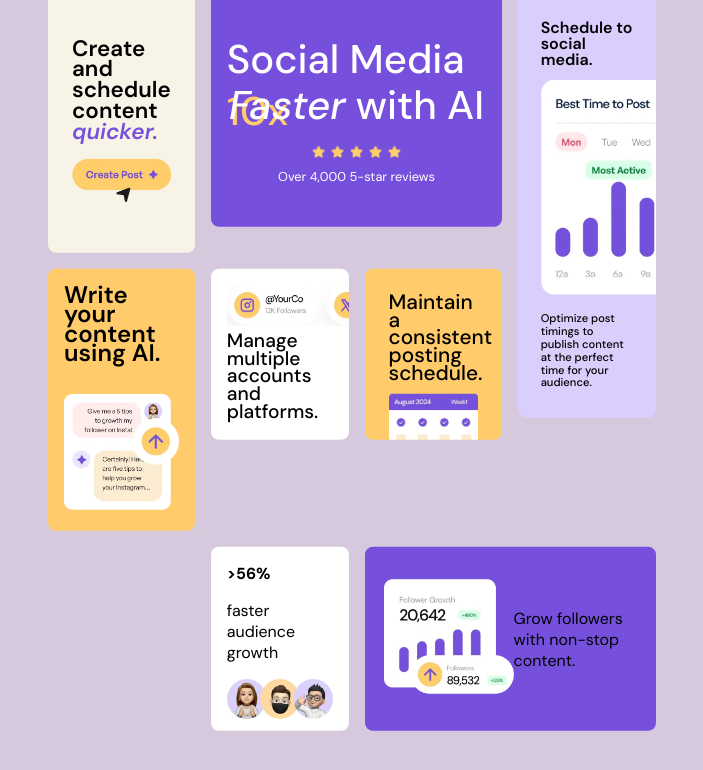
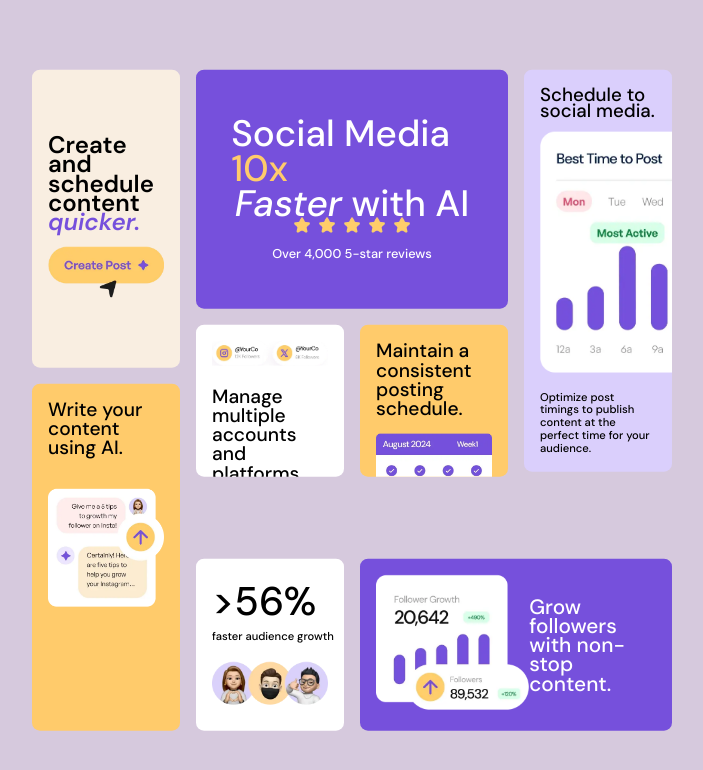
Before and after one commit to Kzuu1023/bento-grid-main, a plain HTML site: page index.html in a window 1280 px wide. Shown: the whole page, without its empty margins (288-991 px from the left). Drawn offline with Linux system fonts and the light colour scheme.

Commit message:
bento grid main

```diff
--- a/index.html
+++ b/index.html
@@ -68,13 +68,11 @@
                 </div>
 
                 <div class="social__media-container">
-                    <div class="social__media-platforms">
-                        <img
-                            src="assets/images/illustration-multiple-platforms.webp"
-                            alt=""
-                        />
-                        <p>Manage multiple accounts and platforms.</p>
-                    </div>
+                    <img
+                        src="assets/images/illustration-multiple-platforms.webp"
+                        alt=""
+                    />
+                    <p>Manage multiple accounts and platforms.</p>
                 </div>
 
                 <div class="posting__schedule-container">
--- a/style.css
+++ b/style.css
@@ -1,9 +1,14 @@
 @import url("https://fonts.googleapis.com/css2?family=DM+Sans:ital,opsz,wght@0,9..40,100..1000;1,9..40,100..1000&family=Figtree:ital,wght@0,300..900;1,300..900&family=Roboto:ital,wght@0,100;0,300;0,400;0,500;0,700;0,900;1,100;1,300;1,400;1,500;1,700;1,900&display=swap");
 
 :root {
-    --reviews-bg-color: hsl(256, 67%, 59%);
-    --reviews-span-color: hsl(39, 100%, 71%);
+    --purple-100: hsl(254, 88%, 90%);
+    --purple-500: hsl(256, 67%, 59%);
+    --yellow-100: hsl(31, 66%, 93%);
+    --yellow-500: hsl(39, 100%, 71%);
+    --white: hsl(0, 0%, 100%);
+    --black: hsl(0, 0%, 7%);
 }
+
 * {
     margin: 0;
     padding: 0;
@@ -13,264 +18,214 @@
 body {
     font-family: "DM Sans", sans-serif;
     background-color: #d6c9dd;
+    display: grid;
+    place-content: center;
+    position: absolute;
+    top: 50%;
+    left: 50%;
+    transform: translate(-50%, -50%);
+}
+
+img {
+    max-width: 100%;
+}
+
+h1,
+h2,
+h3,
+h4 {
+    width: auto;
 }
 
 .grid__container {
+    max-width: 1440px;
     display: grid;
+    /* grid-auto-columns: repeat(4, 1fr);
+    grid-auto-rows: auto; */
     grid-template-columns: repeat(4, 1fr);
-    grid-template-rows: repeat(3, 1fr);
+    grid-template-rows: repeat(3, auto);
+
     grid-template-areas:
-        "create__schedule-container reviews__container reviews__container schedule__container"
-        "write__ai-container social__media-container posting__schedule-container schedule__container"
-        ". growth__audience-container followers__container followers__container";
-    position: absolute;
-    left: 50%;
-    top: 50%;
-    transform: translate(-50%, -50%);
+        "create review review schedule"
+        "create review review schedule"
+        "create review review schedule"
+        "create social posting schedule"
+        "write social posting schedule"
+        "write social posting schedule"
+        "write social posting schedule"
+        "write growth followers followers";
     gap: 1rem;
+}
+
+.grid__container p {
+    font-size: 1.2rem;
+    line-height: 1.2rem;
+    font-weight: 500;
+}
+
+.grid__container > div {
     padding: 1rem;
+    border-radius: 0.5rem;
+    overflow: hidden;
 }
 
 .grid__container .create__schedule-container {
     display: flex;
-    width: 100%;
-    height: 100%;
     flex-direction: column;
     align-items: center;
     justify-content: center;
-    padding: 1.5rem;
+    background-color: var(--yellow-100);
     gap: 1rem;
-    background-color: hsl(40, 56%, 94%);
-    border-radius: 0.5rem;
-    /* grid-column: 1 / 2;
-    grid-row: 2 / 2; */
-    grid-area: create__schedule-container;
+    grid-area: create;
 }
 
 .create__schedule-container p {
-    font-size: 1.4rem;
-    line-height: 1.3rem;
+    font-size: 1.5rem;
     font-weight: 600;
 }
 
 .create__schedule-container i {
-    color: hsl(256, 67%, 59%);
+    color: var(--purple-500);
 }
 
 .grid__container .reviews__container {
     display: flex;
-    width: 100%;
-    height: 90%;
-    flex-direction: column;
     align-items: center;
     justify-content: center;
-    background-color: var(--reviews-bg-color);
-    padding: 1rem;
-    border-radius: 0.5rem;
-    gap: 0.6rem;
-    /* grid-column: 2 / 4;
-    grid-row: 2 / 2; */
-    grid-area: reviews__container;
+    flex-direction: column;
+    background-color: var(--purple-500);
+    gap: 1rem;
+    padding: 2.2rem;
+    grid-area: review;
 }
 
-.grid__container .reviews__container .reviews__first-row,
-.grid__container .reviews__container .reviews__second-row {
+.reviews__container img {
+    width: 50%;
+}
+
+.reviews__container .reviews__first-row,
+.reviews__container .reviews__second-row {
     display: flex;
     flex-direction: column;
     align-items: center;
 }
 
-.grid__container .create__schedule-container img {
-    width: 100%;
-}
-
-.grid__container .reviews__container .reviews__first-row {
+.reviews__container .reviews__first-row {
     max-width: 100%;
     max-height: 50%;
 }
 
-.grid__container .reviews__container .reviews__second-row p {
+.reviews__container .reviews__second-row p {
     font-size: 0.8rem;
     color: #ffff;
     margin-top: 0.5rem;
 }
 
+.reviews__container span {
+    color: var(--yellow-500);
+}
+
 .reviews__container h1,
 .reviews__container h2 {
     max-width: 100%;
-    color: #ffff;
-
-    font-size: 2.5rem;
+    color: var(--white);
+    font-size: 2.3rem;
     font-weight: 500;
-}
-
-.reviews__container h1 {
-    max-height: 45%;
-}
-.reviews__container span {
-    color: var(--reviews-span-color);
-}
-
-.reviews__container img {
-    width: 35%;
-}
-
-.grid__container .social__media-container {
-    max-width: 100%;
-    max-height: 65%;
-    background-color: #ffff;
-    padding: 1rem;
-    overflow: hidden;
-    border-radius: 0.5rem;
-    grid-area: social__media-container;
-    /* grid-column: 2;
-    grid-row: 1 / 2; */
-    align-self: stretch;
-}
-
-.social__media-container .social__media-platforms {
-    display: flex;
-    flex-direction: column;
-    gap: 0.4rem;
-}
-
-.social__media-container .social__media-platforms p {
-    font-size: 1.2rem;
-    line-height: 1.1rem;
-    font-weight: 500;
-}
-
-.social__media-container .social__media-platforms img {
-    width: 12rem;
-}
-
-.grid__container .posting__schedule-container {
-    display: flex;
-    max-width: 100%;
-    max-height: 65%;
-    flex-direction: column;
-    background-color: hsl(39, 100%, 71%);
-    padding: 1.5rem;
-    gap: 0.8rem;
-    overflow: hidden;
-    border-radius: 0.5rem;
-    /* grid-column: 3 / 3;
-    grid-row: 3 / 4; */
-    grid-area: posting__schedule-container;
-}
-
-.posting__schedule-container p {
-    font-size: 1.3rem;
-    line-height: 1.1rem;
-    font-weight: 500;
-}
-
-.posting__schedule-container img {
-    width: 100%;
-}
-
-.posti .reviews__container p {
-    font-size: 0.8rem;
-    color: #ffff;
-    margin-top: 0.4rem;
-    margin-bottom: 1.5rem;
+    line-height: 2.2rem;
 }
 
 .grid__container .schedule__container {
-    width: 100%;
-    height: 79%;
+    max-height: 85%;
     display: flex;
+    justify-content: center;
     flex-direction: column;
-    justify-content: center;
-    background-color: hsl(254, 88%, 90%);
-    padding: 1.4rem;
+    background-color: var(--purple-100);
     gap: 0.8rem;
     overflow: hidden;
-    border-radius: 0.5rem;
-    /* grid-column: 4 / 4;
-    grid-row: 3 / 2; */
-    grid-area: schedule__container;
+    grid-area: schedule;
 }
 
-.grid__container .image__container {
-    width: 18.75rem;
+.schedule__container img {
+    width: 90%;
 }
 
-.grid__container .schedule__container img {
-    width: 80%;
-    border-radius: 0.5rem;
-}
-.grid__container .schedule__container h3 {
-    font-size: 1rem;
+.schedule__container h3 {
+    font-weight: 500;
     line-height: 1rem;
-    font-weight: 600;
 }
 
-.grid__container .schedule__container p {
+.schedule__container p {
     max-width: 100%;
     font-size: 0.7rem;
     line-height: 0.8rem;
     font-weight: 500;
 }
 
-.write__ai-container {
-    max-width: 100%;
-    max-height: 100%;
-    background-color: hsl(39, 100%, 71%);
-    border-radius: 0.5rem;
-    padding: 1rem;
-    /* grid-column: 1 / 2;
-    grid-row: 3 / 3; */
-    grid-area: write__ai-container;
+.schedule__container .image__container {
+    width: 18.75rem;
 }
 
-.write__ai-container p {
-    font-size: 1.5rem;
-    line-height: 1.2rem;
-    font-weight: 600;
-    margin-bottom: 2rem;
+.grid__container .write__ai-container {
+    display: flex;
+
+    align-items: center;
+    flex-direction: column;
+    background-color: var(--yellow-500);
+    gap: 2rem;
+    grid-area: write;
 }
 
-.write__ai-container img {
-    width: 100%;
+.grid__container .social__media-container {
+    height: auto;
+    background-color: var(--white);
+    grid-area: social;
+    height: 70%;
 }
 
-.followers__container img {
-    width: 100%;
+.social__media-container img {
+    margin-bottom: 1rem;
 }
 
-.growth__audience-container {
-    display: flex;
+.grid__container .posting__schedule-container {
+    background-color: var(--yellow-500);
+    grid-area: posting;
     height: 70%;
-    flex-direction: column;
-    background-color: #ffff;
-    padding: 1rem;
-    border-radius: 0.5rem;
-    gap: 1rem;
-    grid-area: growth__audience-container;
-    /* grid-column: 3 / 3;
-    grid-row: 1 / 1; */
+}
+
+.posting__schedule-container img {
+    margin-top: 1rem;
+}
+
+.grid__container .growth__audience-container {
+    background-color: var(--white);
+    grid-area: growth;
 }
 
 .growth__audience-container img {
-    width: 100%;
+    margin-top: 1rem;
 }
 
-.followers__container {
-    display: flex;
-    width: 100%;
-    max-height: 70%;
-    align-items: center;
-    background-color: hsl(256, 67%, 59%);
-    padding: 1.2rem;
-    border-radius: 0.5rem;
-    grid-area: followers__container;
+.growth__audience-container h4 {
+    font-size: 2.5rem;
+    font-weight: 500;
+}
+.growth__audience-container p {
+    font-size: 0.7rem;
+    text-wrap: nowrap;
 }
 
-.attribution {
-    font-size: 11px;
-    text-align: center;
+.grid__container .followers__container {
+    display: flex;
+    align-items: center;
+    background-color: var(--purple-500);
+    grid-area: followers;
 }
-.attribution a {
-    color: hsl(228, 45%, 44%);
+
+.followers__container p {
+    font-size: 1.3rem;
+    font-weight: 500;
 }
+
+.followers__container p {
+    color: var(--white);
+}
```
